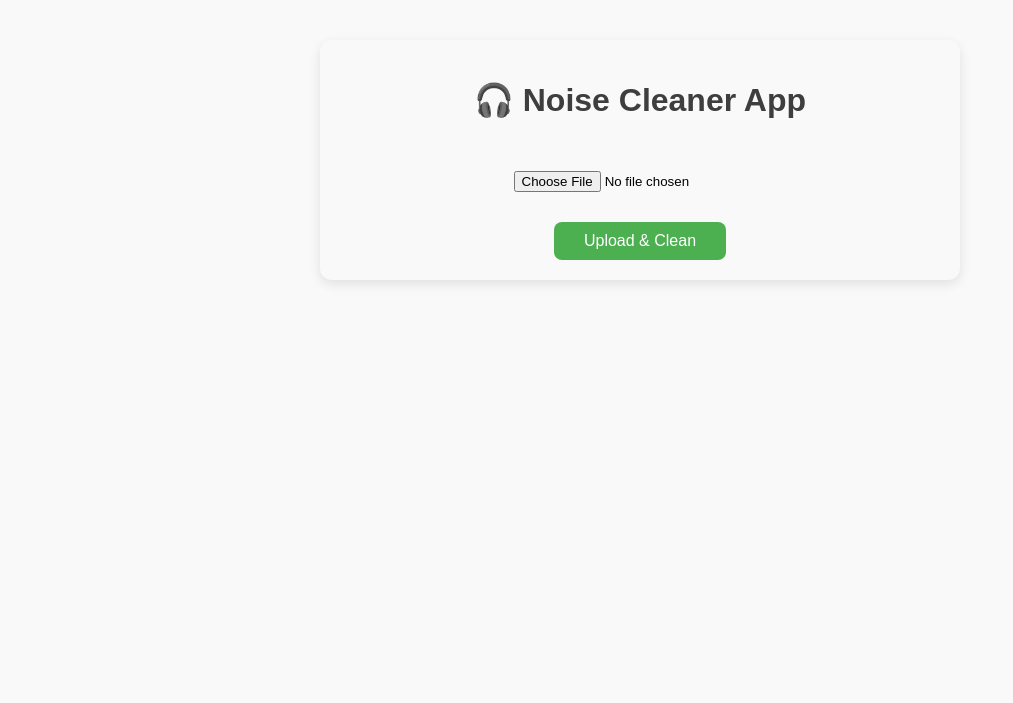
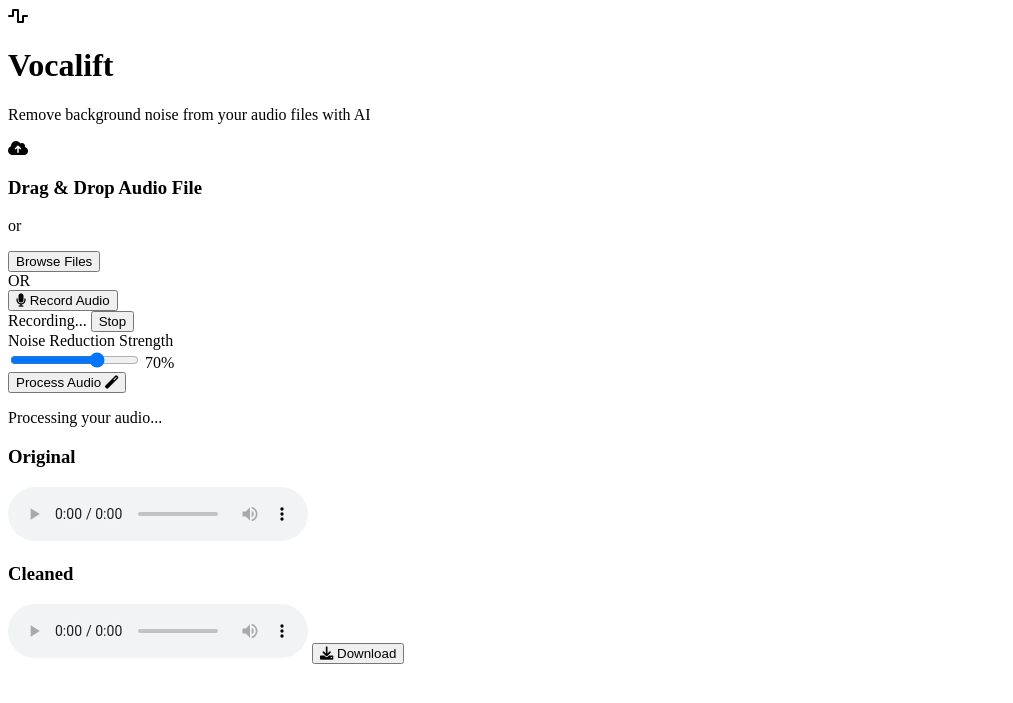
Before and after one commit to sandradev01/Vocalift, a Flask app: page / in a window 1280 px wide. Shown: the top 703 px of the page, without its empty margins (0-1013 px from the left). Run offline with Flask 3, Linux system fonts and the light colour scheme.

Commit message:
Changed design

```diff
--- a/templates/index.html
+++ b/templates/index.html
@@ -1,62 +1,88 @@
 <!DOCTYPE html>
-<html>
+<html lang="en">
 <head>
-    <title>Noise Cleaner App</title>
-    <style>
-        body {
-            font-family: Arial, sans-serif;
-            max-width: 600px;
-            margin: 40px auto;
-            padding: 20px;
-            text-align: center;
-            background: #f9f9f9;
-            border-radius: 12px;
-            box-shadow: 0 4px 12px rgba(0,0,0,0.1);
-        }
-        h1 {
-            color: #3e3e3e;
-        }
-        input[type="file"] {
-            padding: 10px;
-            margin-top: 20px;
-        }
-        button {
-            margin-top: 20px;
-            padding: 10px 30px;
-            font-size: 16px;
-            background-color: #4CAF50;
-            color: white;
-            border: none;
-            border-radius: 8px;
-            cursor: pointer;
-        }
-        button:hover {
-            background-color: #45a049;
-        }
-        #loading {
-            display: none;
-            margin-top: 20px;
-            font-weight: bold;
-            color: #888;
-        }
-    </style>
+    <meta charset="UTF-8">
+    <meta name="viewport" content="width=device-width, initial-scale=1.0">
+    <title>Vocalift - Background Noise Remover</title>
+    <link rel="stylesheet" href="https://cdnjs.cloudflare.com/ajax/libs/font-awesome/6.0.0-beta3/css/all.min.css">
+    <link href="https://fonts.googleapis.com/css2?family=Inter:wght@300;400;500;600;700&display=swap" rel="stylesheet">
+    <link rel="stylesheet" href="{{ url_for('static', filename='css/style.css') }}">
 </head>
 <body>
-    <h1>🎧 Noise Cleaner App</h1>
-    <form id="uploadForm" action="/upload" method="post" enctype="multipart/form-data">
-        <input type="file" name="file" accept=".wav" required />
-        <br>
-        <button type="submit">Upload & Clean</button>
-    </form>
-    <div id="loading">⏳ Cleaning audio, please wait...</div>
+    <div class="container">
+        <header>
+            <div class="logo">
+                <i class="fas fa-wave-square"></i>
+                <h1>Vocalift</h1>
+            </div>
+            <p class="tagline">Remove background noise from your audio files with AI</p>
+        </header>
 
-    <script>
-        const form = document.getElementById('uploadForm');
-        const loading = document.getElementById('loading');
+        <main>
+            <div class="upload-container">
+                <div class="upload-box" id="uploadBox">
+                    <i class="fas fa-cloud-upload-alt"></i>
+                    <h3>Drag & Drop Audio File</h3>
+                    <p>or</p>
+                    <button class="btn" id="browseBtn">Browse Files</button>
+                    <input type="file" id="fileInput" accept="audio/*" style="display: none;">
+                </div>
 
-        form.addEventListener('submit', () => {
-            loading.style.display = 'block';
-        });
-    </script>
+                <div class="or-divider">
+                    <span>OR</span>
+                </div>
+
+                <div class="record-container">
+                    <button class="btn record-btn" id="recordBtn">
+                        <i class="fas fa-microphone"></i>
+                        <span>Record Audio</span>
+                    </button>
+                    <div class="recording-indicator hidden" id="recordingIndicator">
+                        <div class="pulse"></div>
+                        <span>Recording...</span>
+                        <button class="btn stop-btn" id="stopBtn">Stop</button>
+                    </div>
+                </div>
+            </div>
+
+            <div class="controls hidden" id="controls">
+                <div class="slider-container">
+                    <label for="noiseReduction">Noise Reduction Strength</label>
+                    <div class="slider-wrapper">
+                        <input type="range" id="noiseReduction" min="0" max="100" value="70">
+                        <span id="sliderValue">70%</span>
+                    </div>
+                </div>
+                <button class="btn process-btn" id="processBtn">
+                    <span>Process Audio</span>
+                    <i class="fas fa-magic"></i>
+                </button>
+            </div>
+
+            <div class="progress-container hidden" id="progressContainer">
+                <div class="progress-bar">
+                    <div class="progress" id="progressBar"></div>
+                </div>
+                <p class="status-text" id="statusText">Processing your audio...</p>
+            </div>
+
+            <div class="results hidden" id="results">
+                <div class="audio-player">
+                    <h3>Original</h3>
+                    <audio controls id="originalAudio"></audio>
+                </div>
+                <div class="audio-player">
+                    <h3>Cleaned</h3>
+                    <audio controls id="cleanedAudio"></audio>
+                    <button class="btn download-btn" id="downloadBtn">
+                        <i class="fas fa-download"></i>
+                        Download
+                    </button>
+                </div>
+            </div>
+        </main>
+    </div>
+
+    <script src="{{ url_for('static', filename='js/main.js') }}"></script>
 </body>
 </html>
```
